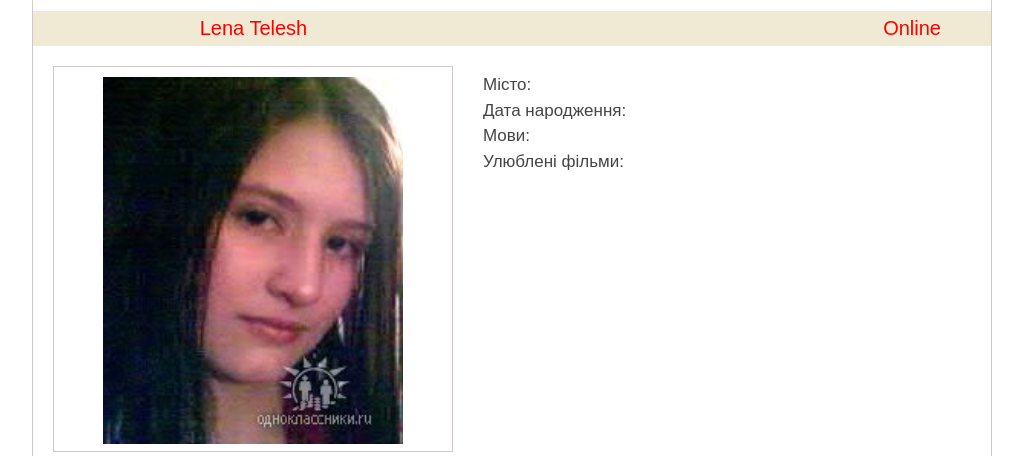
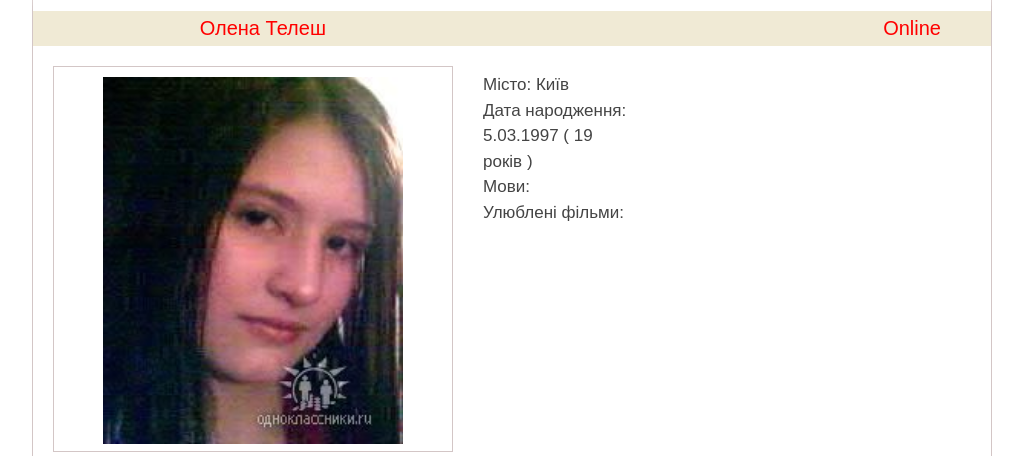
Before and after one commit to dimasik142/social_network, a PHP site: page / in a window 1280 px wide. Shown: the part 44-500 px from the top of the page, without its empty margins (128-1151 px from the left). Run offline with PHP 8.4, Linux system fonts and the light colour scheme; some libraries are stand-ins or nearby versions.

Commit message:
dimasik142

```diff
--- a/index.php
+++ b/index.php
@@ -7,27 +7,43 @@
  */
 class User
 {
-    private $name = "Lena";
-    private $surename = "Telesh";
+    private $name = "Олена";
+    private $surename = "Телеш";
     private $sex = "girl";
     private $activity = true;
-    private $city = "";
-    private $date_of_birth = [
-        "data" => 0,
-        "month" => 0,
-        "year" => 0,
-        "age" => 0
+    private $city = "Київ";
+
+    private $date_of_birth = array(
+        "data" => 5,
+        "month" => "03",
+        "year" => 1997
+    );
+/*
+    private $films = [
+        [0]=>"Spiderman",
+        [1]=>"Superman",
+        [2]=>"Aroneman",
+        [3]=>"Speadman",
+        [4]=>"Lolman"
     ];
-    private
+    */
+    function get_age(){
+        return (2016 - $this->date_of_birth["year"]);
+    }
 
-    function get_age(){
-        //$this->date_of_birth["age"] = 2016 - $this->date_of_birth["year"];
-        return (2016 - $this->date_of_birth["year"]);
+    function set_information(){
+        echo'
+        Місто:          '.$this->city.'           </p>
+        Дата народження:    '.$this->date_of_birth["data"].'.'.$this->date_of_birth["month"].'.'.$this->date_of_birth["year"].' ( '.$this->get_age().'  років )                        </p>
+        Мови:</p>
+        Улюблені фільми:
+        ';
+
     }
 
     function set_name(){
         if ($this->activity)
-            echo'<div class ="title">                              '.$this->name.' '.$this->surename.'                                                                                     			 Online</div>';
+            echo'<div class ="title">                              '.$this->name.' '.$this->surename.'                                                                                      		 Online</div>';
         else
             echo'<div class ="title">                              '.$this->name.' '.$this->surename.'                                                                                  			 </div>';
     }
@@ -106,10 +122,9 @@
                 ?>
             </div>
             <div class="information">
-                Місто:</p>
-                Дата народження:</p>
-                Мови:</p>
-                Улюблені фільми:
+                <?php
+                    $user->set_information();
+                ?>
             </div>
         </div>
     </div>
```
